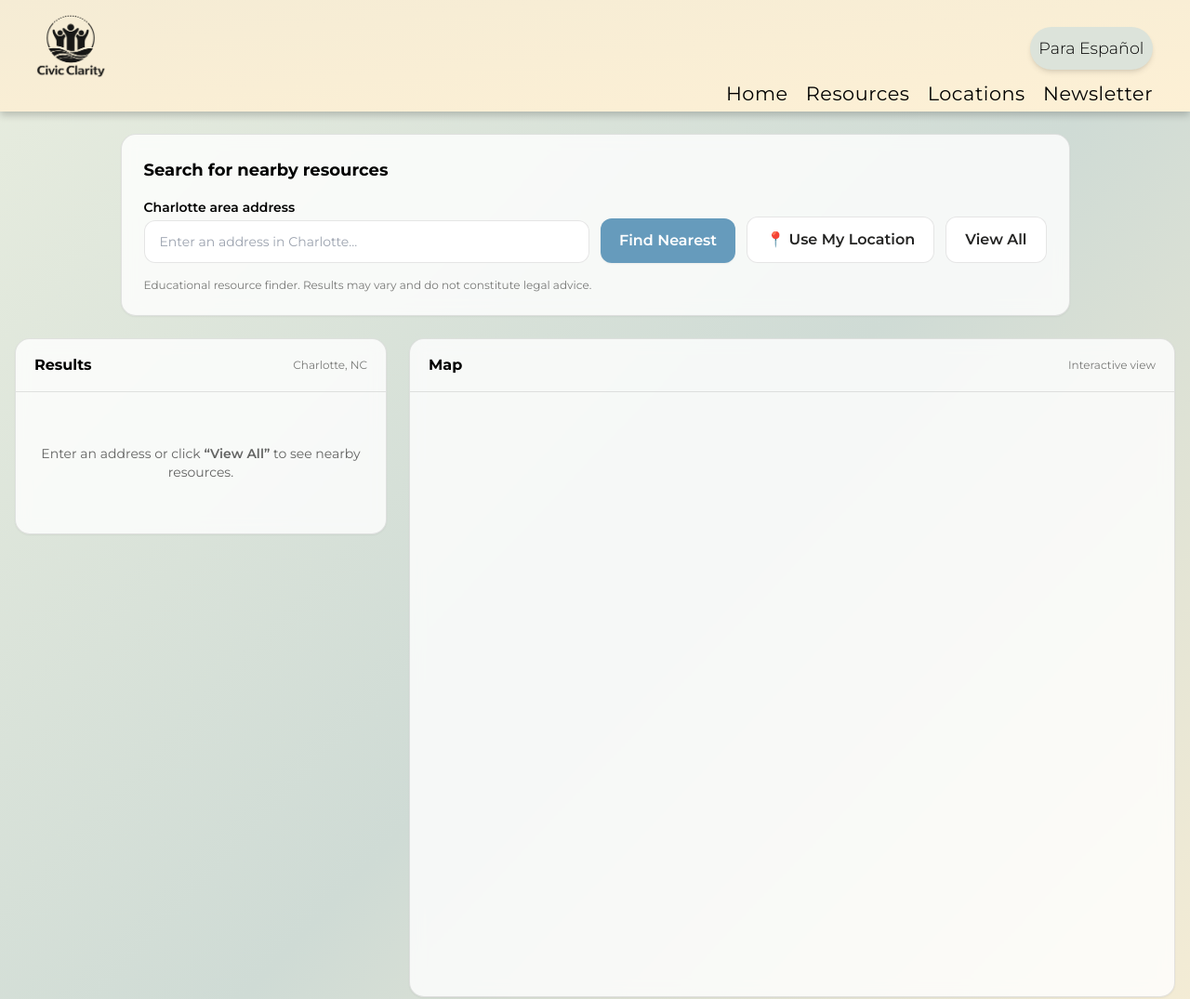
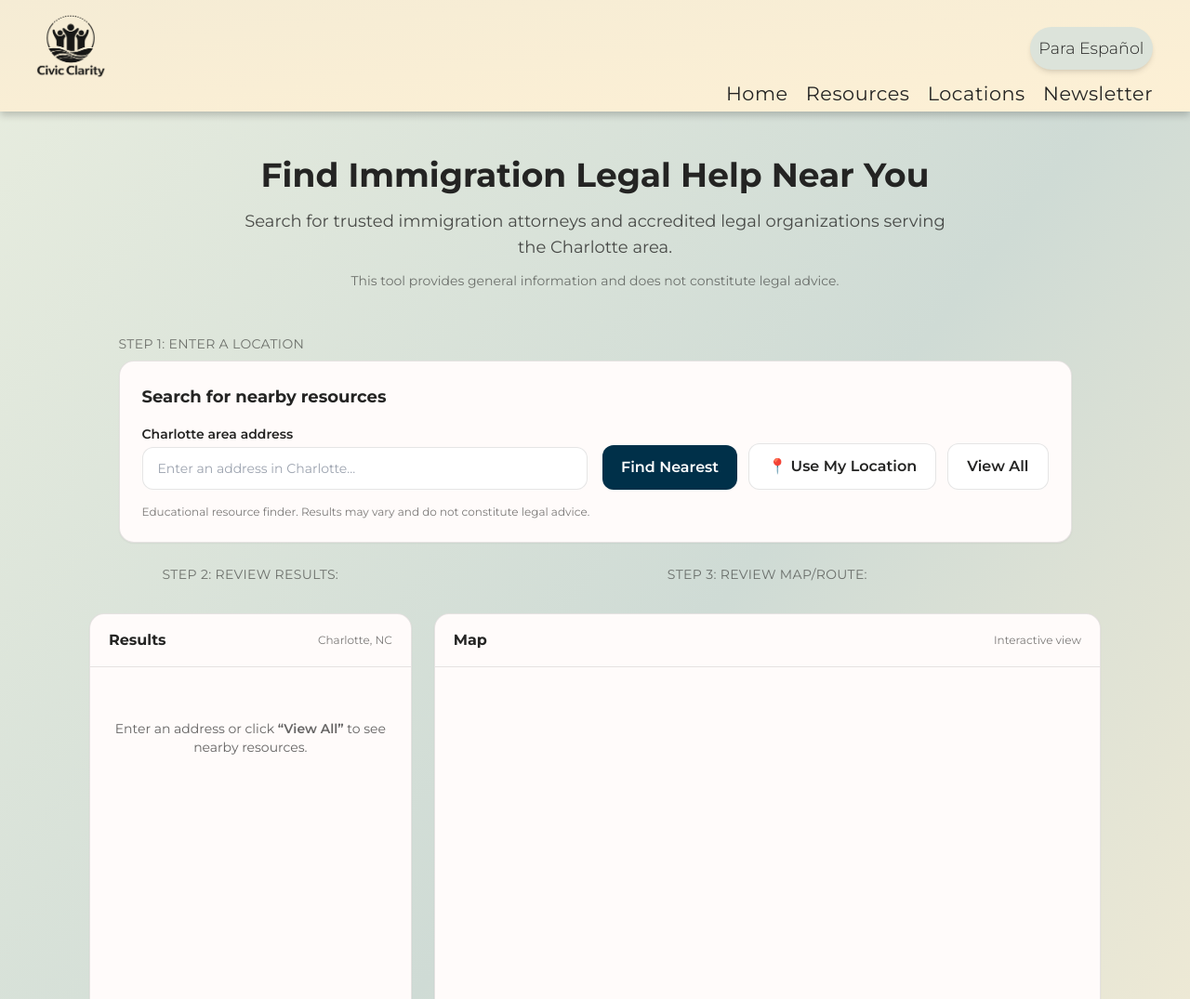
Before and after one commit to HoushAbbasz/Hope-Hacks, a website: page public/pages/map.html in a window 1280 px wide. Shown: the top 1075 px of the page at 93% size. Drawn offline with nearby package versions, Linux system fonts and the light colour scheme; no server answers.

Commit message:
fixed cohesiveness of pages

```diff
--- a/public/pages/map.html
+++ b/public/pages/map.html
@@ -19,7 +19,7 @@
     <title>Civic Clarity</title>
 </head>
 
-<body class="flex flex-col items-center p-0 m-0 h-full w-full bg-gradient-to-br from-[#E8EDDF] via-[#CFDBD5] to-[#FDF0D5] font-[Montserrat] text-[#242423]]">
+<body class="flex flex-col items-center p-0 m-0 h-full w-full bg-gradient-to-br from-[#E8EDDF] via-[#CFDBD5] to-[#FDF0D5] font-[Montserrat] text-[#242423]">
 
     <!-- HEADER -->
     <header class='sticky top-0 z-50 bg-gradient-to-br from-[#f5ecd5] to-[#FDF0D5] w-full shadow-[0_4px_8px_rgba(0,0,0,0.2)]'>
@@ -55,13 +55,32 @@
             </ul>
         </nav>
     </header>
+<!--Title and sub-->
+<section class="max-w-6xl mx-auto px-4 sm:px-6 lg:px-8 pt-10 sm:pt-12 pb-6 text-center">
+  <h1 class="text-3xl md:text-4xl font-bold mb-4">
+    Find Immigration Legal Help Near You
+  </h1>
 
-  <!-- Controls -->
-  <section class="max-w-7xl mx-auto px-4 pt-6">
-    <div class="bg-white/80 backdrop-blur border border-black/10 rounded-2xl shadow-sm p-4 sm:p-6">
+  <p class="text-lg text-[#242423]/80 max-w-3xl mx-auto mb-3">
+    Search for trusted immigration attorneys and accredited legal organizations
+    serving the Charlotte area.
+  </p>
+
+  <p class="text-sm text-[#242423]/60">
+    This tool provides general information and does not constitute legal advice.
+  </p>
+</section>
+
+<!-- search container -->
+<section class="max-w-6xl mx-auto px-4 sm:px-6 lg:px-8 pt-4 sm:pt-6">
+  <p class="text-sm uppercase tracking-wide text-[#242423]/60 mb-2">
+    Step 1: Enter a location
+  </p>
+
+  <div class="bg-[#fffbfa] border border-black/10 rounded-2xl shadow-sm p-4 sm:p-6">
     <h2 class="text-base sm:text-lg font-bold mb-4">Search for nearby resources</h2>
 
-      <div class="grid gap-3 lg:grid-cols-12">
+    <div class="grid gap-3 md:gap-4 lg:grid-cols-12">
       <!-- Address input -->
       <div class="lg:col-span-6">
         <label for="addressInput" class="block text-sm font-semibold mb-1">Charlotte area address</label>
@@ -70,33 +89,43 @@
           id="addressInput"
           placeholder="Enter an address in Charlotte..."
           class="w-full rounded-xl border border-black/10 bg-white px-4 py-3 text-sm outline-none
-                   focus:ring-2 focus:ring-[#669BBC] focus:border-transparent"
-          />
+                 focus:ring-2 focus:ring-[#669BBC] focus:border-transparent"/>
       </div>
 
       <!-- Buttons -->
       <div class="lg:col-span-6 flex flex-col sm:flex-row gap-3 sm:items-end">
         <button
           id="searchButton"
-            class="w-full sm:w-auto px-5 py-3 rounded-xl bg-[#669BBC] text-white font-semibold
-                   hover:bg-[#242423] transition shadow-sm"
-          >
+          class="relative group w-full sm:w-auto px-5 py-3 rounded-xl
+                 bg-[#003049] font-semibold text-white
+                 overflow-hidden transition shadow-sm">
+          <!-- filling layer animation -->
+
+          <span
+            class="absolute inset-0 -translate-x-full bg-[#669BBC]
+                   transition-transform duration-300 ease-out
+                   group-hover:translate-x-0"></span>
+
+          <!-- button text -->
+           <!--find nearest buttton-->
+          <span
+            class="relative z-10 transition-colors duration-300
+                   group-hover:text-white">
             Find Nearest
+          </span>
         </button>
-
+        <!--use my location button-->
         <button
           id="currentLocationBtn"
           class="w-full sm:w-auto px-5 py-3 rounded-xl bg-white text-[#242423] font-semibold
-                   border border-black/10 hover:bg-black/5 transition"
-          >
+                 border border-black/10 hover:bg-black/5 transition">
           📍 Use My Location
         </button>
-
+        <!--view all button-->
         <button
           id="showAllBtn"
           class="w-full sm:w-auto px-5 py-3 rounded-xl bg-white text-[#242423] font-semibold
-                   border border-black/10 hover:bg-black/5 transition"
-          >
+                 border border-black/10 hover:bg-black/5 transition">
           View All
         </button>
       </div>
@@ -108,20 +137,30 @@
   </div>
 </section>
 
-  <!-- Main layout: Results + Map -->
-  <main class="max-w-7xl mx-auto px-4 py-6">
-    <div class="grid gap-6 lg:grid-cols-12">
+<!-- results container-->
+<main class="max-w-6xl mx-auto px-4 sm:px-6 lg:px-8 py-6">
+  <div class="grid gap-6 lg:grid-cols-12 lg:items-start">
 
-      <!-- Results Panel -->
+    <p class="text-sm uppercase tracking-wide text-[#242423]/60 mb-2 lg:col-span-4 lg:text-center">
+  Step 2: Review Results:
+</p>
+
+<p class="hidden lg:block text-sm uppercase tracking-wide text-[#242423]/60 mb-2 lg:col-span-8 lg:text-center">
+  Step 3: Review Map/Route:
+</p>
+
+
+
+    <!-- Results container-->
     <aside class="lg:col-span-4">
-        <div class="bg-white/80 backdrop-blur border border-black/10 rounded-2xl shadow-sm overflow-hidden">
+      <div class="bg-[#fffbfa] border border-black/10 rounded-2xl shadow-sm overflow-hidden lg:h-[650px] flex flex-col">
+
         <div class="px-5 py-4 border-b border-black/10 flex items-center justify-between">
           <h3 class="font-bold">Results</h3>
           <span class="text-xs text-[#242423]/60">Charlotte, NC</span>
         </div>
 
-
-          <div id="cardsContainer" class="p-4 max-h-[420px] lg:max-h-[650px] overflow-y-auto">
+        <div id="cardsContainer" class="p-4 flex-1 overflow-y-auto">
           <p class="text-sm text-[#242423]/70 text-center py-10">
             Enter an address or click <span class="font-semibold">“View All”</span> to see nearby resources.
           </p>
@@ -129,22 +168,27 @@
       </div>
     </aside>
 
-      <!-- Map Panel -->
+    <!-- Map container -->
   <section class="lg:col-span-8">
-        <div class="bg-white/80 backdrop-blur border border-black/10 rounded-2xl shadow-sm overflow-hidden">
+  <p class="block lg:hidden text-sm uppercase tracking-wide text-[#242423]/60 mb-3">
+  Step 3: Review Map/Route:
+  </p>
+
+  <div class="bg-[#fffbfa] border border-black/10 rounded-2xl shadow-sm overflow-hidden">
+    <!-- map header -->
     <div class="px-5 py-4 border-b border-black/10 flex items-center justify-between">
       <h3 class="font-bold">Map</h3>
       <span class="text-xs text-[#242423]/60">Interactive view</span>
     </div>
 
-
-          <div id="map" class="w-full h-[420px] lg:h-[650px]">
-          </div>
+    <div id="map" class="w-full h-[360px] sm:h-[420px] lg:h-[650px]"></div>
   </div>
 </section>
 
+
   </div>
 </main>
+
 
   <!--FOOTER -->
   <div class='relative z-20 w-full h-full shadow-[0_-2px_4px_rgba(0,0,0,0.1)]'>
```
Also changed, not shown: public/pages/kyr.html (+47 -31 lines), public/Assets/images/kyr/ENG-CC-POSTER.png (added), public/Assets/images/kyr/KYR-POSTER-ENG.png (deleted), public/Assets/images/kyr/KYR-POSTER-SPN.png (deleted), public/Assets/images/kyr/SPN-CC-POSTER.png (added). Lines whose indentation alone changed are shown as unchanged.
